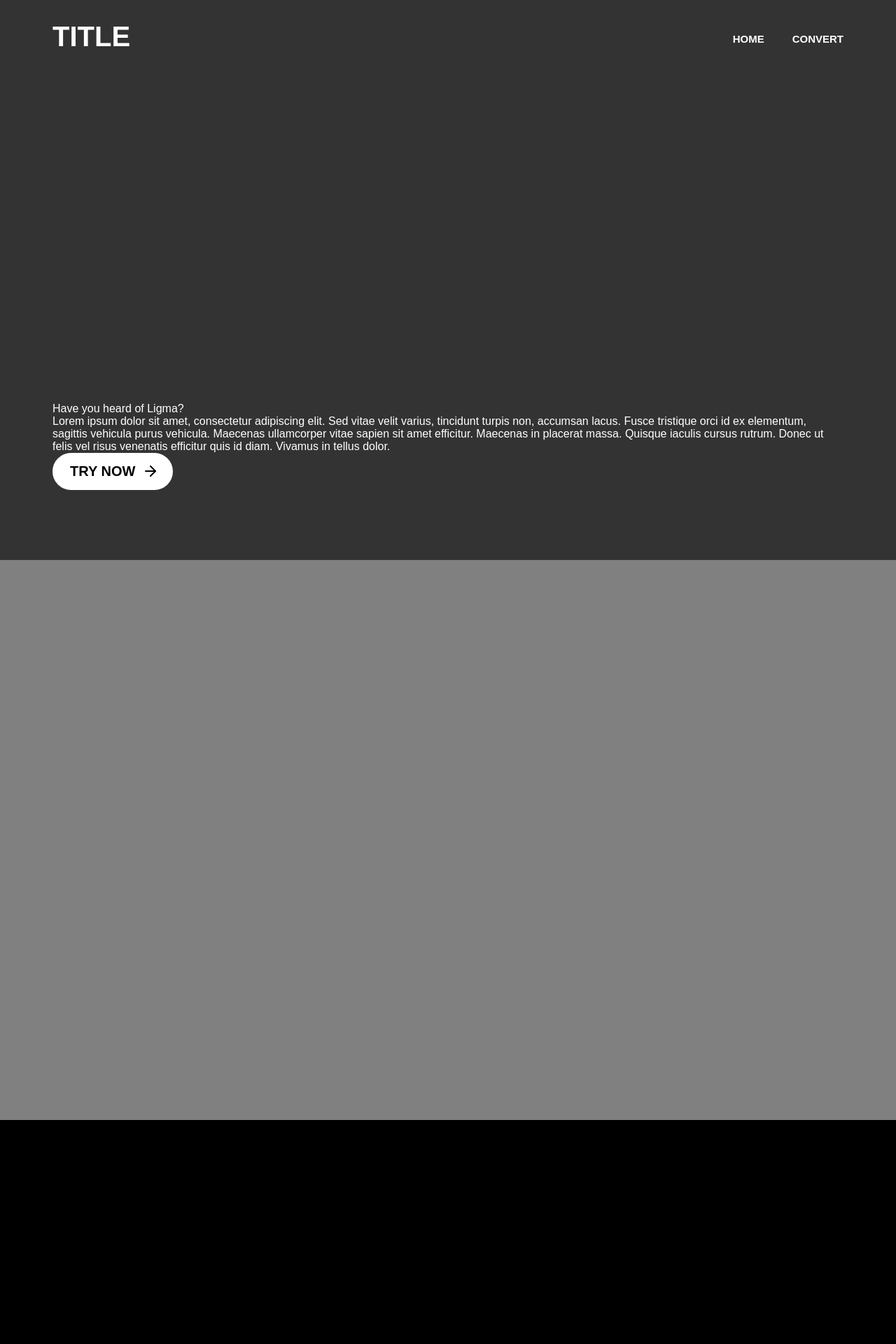
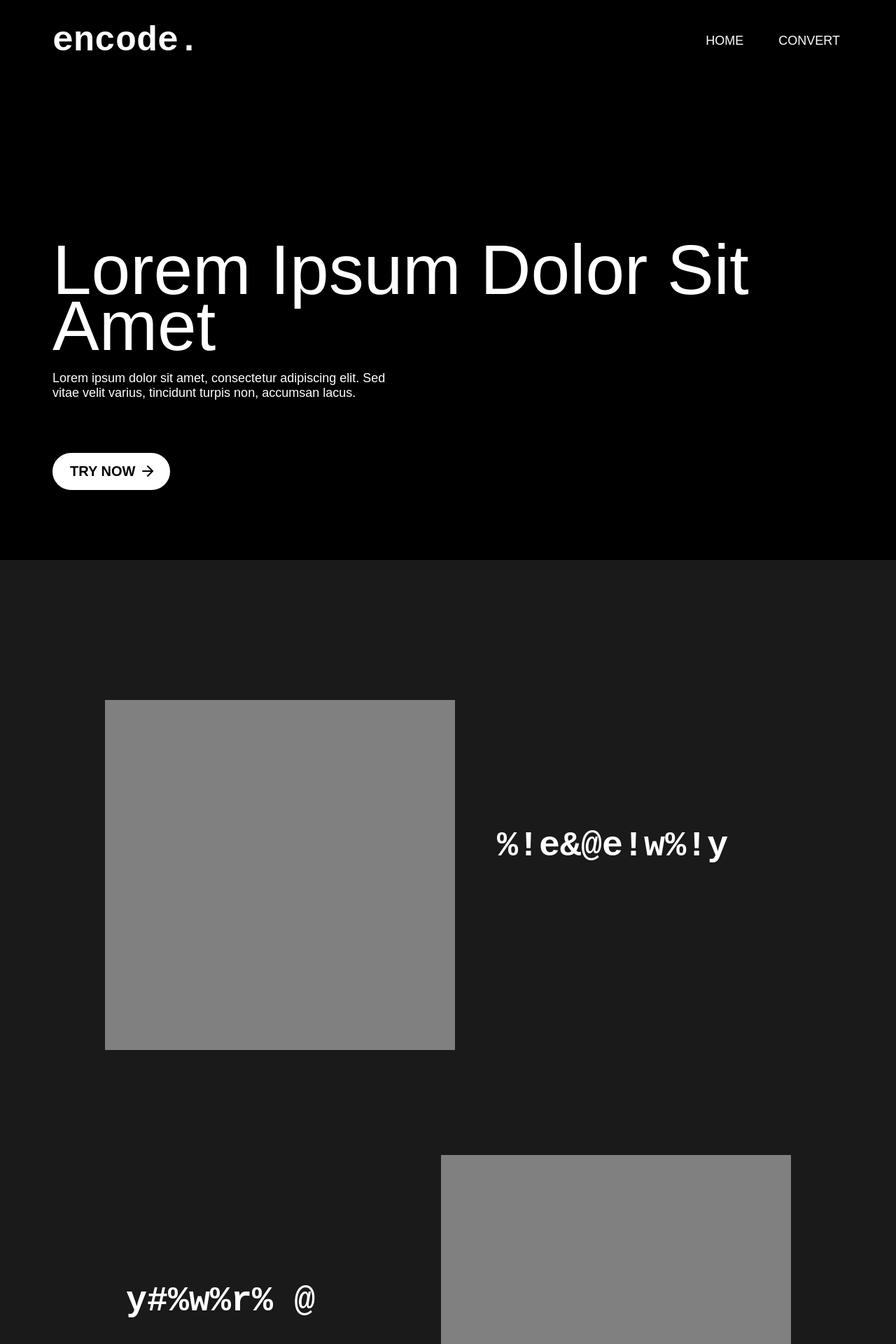
Before and after one commit to cool-walruses/nwhacks2023-frontend, a React (Vite) app: page / in a window 1280 px wide. Shown: the top 1920 px of the page at 70% size. Before the commit the page ends 1600 px from the top, so only its background shows below. Built offline with nearby package versions, Linux system fonts and the light colour scheme; a web font is replaced by a local one.

Commit message:
More stuff

```diff
--- a/index.html
+++ b/index.html
@@ -4,7 +4,7 @@
     <meta charset="UTF-8" />
     <link rel="icon" type="image/svg+xml" href="" /> <!-- TODO -->
     <meta name="viewport" content="width=device-width, initial-scale=1.0" />
-    <title>Vite + React + TS</title> <!-- TODO -->
+    <title>encode.</title>
 
     <link rel="preconnect" href="https://fonts.googleapis.com">
     <link rel="preconnect" href="https://fonts.gstatic.com" crossorigin>
--- a/package.json
+++ b/package.json
@@ -12,6 +12,7 @@
     "@emotion/react": "^11.10.5",
     "@emotion/styled": "^11.10.5",
     "axios": "^1.2.3",
+    "gsap": "^3.11.4",
     "normalize.css": "^8.0.1",
     "react": "^18.2.0",
     "react-dom": "^18.2.0",
--- /dev/null
+++ b/src/components/LinkButtonWithArrow.tsx
@@ -0,0 +1,45 @@
+import { css } from "@emotion/react"
+import { PropsWithChildren } from "react"
+import { ArrowRight } from "react-feather"
+import { Link } from "wouter"
+import { transition } from "../const/styles"
+import Button from "./Button"
+
+type LinkButtonWithArrow = {
+  href: string
+}
+
+const LinkButtonWithArrow: React.FC<PropsWithChildren<LinkButtonWithArrow>> = ({ href, children }) => {
+  return (
+    <Link href={href}>
+      <Button
+        css={css`
+          display: flex;
+          align-items: center;
+          position: relative;
+          padding-right: 50px;
+          cursor: pointer;
+
+          &:hover {
+            .arrow {
+              margin-right: -5px;
+            }
+          }
+        `}
+      >
+        {children}
+        <ArrowRight
+          className="arrow"
+          css={css`
+            ${transition("margin-right")}
+            margin-top: -1px;
+            position: absolute;
+            right: 20px;
+          `}
+        />
+      </Button>
+    </Link>
+  )
+}
+
+export default LinkButtonWithArrow
--- /dev/null
+++ b/src/components/animations/FadeIn.tsx
@@ -0,0 +1,45 @@
+import gsap from "gsap";
+import ScrollTrigger from "gsap/ScrollTrigger";
+import React, { PropsWithChildren } from "react";
+import { useLayoutEffect, useRef } from "react"
+
+const FadeIn: React.FC<PropsWithChildren> = ({ children }) => {
+  gsap.registerPlugin(ScrollTrigger);
+
+  const id = `fadein${Math.floor(Math.random() * 1000)}`;
+  const ref = useRef<any>();
+
+  useLayoutEffect(() => {
+    const element = ref.current;
+    if (element) {
+      const chars = element.querySelectorAll(".char");
+
+      const ctx = gsap.context(() => {
+          gsap.fromTo(element, {
+            opacity: 0,
+            y: 30
+          }, {
+            duration: 0.5,
+            opacity: 1,
+            y: 0,
+            delay: 0.03,
+            scrollTrigger: {
+              trigger: element,
+              start: 'top-=30px bottom',
+              end: 'top center',
+              toggleActions: 'play none none reverse',
+              onEnter: () => gsap.set(element, { opacity: 0 }),
+            },
+
+          });
+        }, element);
+
+
+      return () => ctx.revert();
+    }
+  }, []);
+
+  return <div ref={ref} id={id}>{children}</div>;
+}
+
+export default FadeIn
--- /dev/null
+++ b/src/components/animations/Scramble.tsx
@@ -0,0 +1,52 @@
+import gsap from "gsap";
+import ScrollTrigger from "gsap/ScrollTrigger";
+import React from "react";
+import { useLayoutEffect, useRef } from "react"
+
+const symbols = [..."!@#$%&*qwerty/"];
+
+type ScrambleProps = {
+  text: string,
+}
+
+const Scramble: React.FC<ScrambleProps> = ({ text }) => {
+  gsap.registerPlugin(ScrollTrigger);
+
+  const id = `scramble${Math.floor(Math.random() * 1000)}`;
+  const ref = useRef<any>();
+
+  useLayoutEffect(() => {
+    const element = ref.current;
+    if (element) {
+      const chars = element.querySelectorAll(".char");
+
+      const ctx = gsap.context(() => {
+        chars.forEach((char: any, i: number) => {
+          gsap.to(char, {
+            duration: 0.05,
+            keyframes: {
+              innerHTML: Array(2).fill(() => { return () => symbols[Math.floor(Math.random() * symbols.length)] })
+            },
+            opacity: 1,
+            delay: (i+1)*0.05,
+            onComplete: () => { gsap.set(char, { innerHTML: text[i], delay: 0.05 }); },
+            scrollTrigger: {
+              trigger: element,
+              start: 'top bottom',
+              end: 'bottom center',
+              toggleActions: 'play none none reset',
+              onEnter: () => gsap.set(char, { opacity: 0 }),
+            },
+
+          });
+        }, element);
+      });
+
+      return () => ctx.revert();
+    }
+  }, []);
+
+  return <span ref={ref} id={id}>{Array(text.length).fill(<span className="char"></span>)}</span>;
+}
+
+export default Scramble
--- a/src/const/styles.tsx
+++ b/src/const/styles.tsx
@@ -1,3 +1,5 @@
+const getPx = (num: number) => `${num}px`;
+
 export const colors = {
 }
 
@@ -7,9 +9,27 @@ export const FONT_WEIGHT = {
     BLACK: 700
 }
 
+const padding = {
+    left: 75,
+    right: 75,
+    top: 30,
+    bottom: 100
+}
+
 export const HOME_PADDING = {
-    LEFT: "75px",
-    RIGHT: "75px",
-    TOP: "30px",
-    BOTTOM: "100px"
+    LEFT: getPx(padding.left),
+    RIGHT: getPx(padding.right),
+    TOP: getPx(padding.top),
+    BOTTOM: getPx(padding.bottom)
 }
+
+const paddingExtraFactor = 2;
+
+export const HOME_PADDING_EXTRA = {
+    LEFT: getPx(padding.left * paddingExtraFactor),
+    RIGHT: getPx(padding.right * paddingExtraFactor),
+    TOP: getPx(padding.top * paddingExtraFactor),
+    BOTTOM: getPx(padding.bottom * paddingExtraFactor)
+}
+
+export const transition = (property: string) => `transition: ${property} 0.25s ease-in-out;`;
--- /dev/null
+++ b/src/const/urls.tsx
@@ -0,0 +1 @@
+export const CHATBOT_URL = "/convert";
--- a/src/index.css
+++ b/src/index.css
@@ -64,13 +64,12 @@ body {
   min-height: 100vh;
 }
 
-.display, .display-bold {
-  font-family: 'Bios', sans-serif;
-  text-transform: uppercase;
+.display {
+  font-family: 'Input Mono', monospace;
 }
 
-.display-bold {
-  font-weight: bold;
+.header {
+  line-height: 0.8em;
 }
 
 code {
--- a/src/pages/Home.tsx
+++ b/src/pages/Home.tsx
@@ -1,6 +1,7 @@
 import Intro from "./home/Intro"
 import Landing from "./home/Landing"
 import NavBar from "./home/NavBar"
+import Team from "./home/Team"
 
 const Home: React.FC = () => {
   return (
@@ -8,6 +9,7 @@ const Home: React.FC = () => {
       <NavBar />
       <Landing />
       <Intro />
+      <Team />
     </>
   )
 }
--- a/src/pages/home/Intro.tsx
+++ b/src/pages/home/Intro.tsx
@@ -1,16 +1,89 @@
 import { css } from "@emotion/react"
+import styled from "@emotion/styled";
+import FadeIn from "../../components/animations/FadeIn";
+import Scramble from "../../components/animations/Scramble";
+import { FONT_WEIGHT, HOME_PADDING, HOME_PADDING_EXTRA } from "../../const/styles";
+
+type BlockProps = {
+  header: string,
+  body: string
+}
+
+const Block: React.FC<BlockProps> = ({ header, body }) => {
+  return (
+    <div
+      css={css`
+        padding: 30px;
+        display: flex;
+        flex-direction: column;
+        justify-content: center;
+      `}
+    >
+      <div
+        className="display header"
+        css={css`
+          font-weight: bold;
+          font-size: 50px;
+          margin-bottom: 20px;
+        `}
+      >
+        <Scramble text={header} />
+      </div>
+
+      <div
+        css={css`
+          font-size: 18px;
+        `}
+      >
+        <FadeIn>{body}</FadeIn>
+      </div>
+    </div>
+  );
+}
+
+const Aligner = styled.div`
+  display: flex;
+  gap: 30px;
+`
+
+const Image = styled.div`
+  flex-shrink: 0;
+  width: 500px;
+  height: 500px;
+  background: grey;
+`
 
 const Intro: React.FC = () => {
   return (
-    <>
-      <div
-        css={css`
-          width: 100%;
-          height: 100vh;
-          background: grey;
-        `}
-      />
-    </>
+    <div
+      css={css`
+        width: 100%;
+        background: #1A1A1A;
+        padding: ${HOME_PADDING_EXTRA.BOTTOM} ${HOME_PADDING_EXTRA.LEFT};
+
+        display: flex;
+        flex-direction: column;
+        justify-content: space-evenly;
+        gap: ${HOME_PADDING_EXTRA.LEFT};
+      `}
+    >
+      <Aligner>
+        <Image />
+        <Block
+          header="Section One"
+          body="Body text for section one. Body text for section one. Body text for section one. Body text for section one. Body text for section one."
+        />
+      </Aligner>
+
+      <Aligner>
+        <Block
+          header="Section Two"
+          body="Body text for section one. Body text for section one. Body text for section one. Body text for section one. Body text for section one."
+        />
+        <Image />
+      </Aligner>
+
+    </div>
   )
 }
 
--- a/src/pages/home/Landing.tsx
+++ b/src/pages/home/Landing.tsx
@@ -1,7 +1,7 @@
 import { css } from "@emotion/react"
-import { ArrowRight } from "react-feather"
-import Button from "../../components/Button"
-import { HOME_PADDING } from "../../const/styles"
+import LinkButtonWithArrow from "../../components/LinkButtonWithArrow"
+import { FONT_WEIGHT, HOME_PADDING } from "../../const/styles"
+import { CHATBOT_URL } from "../../const/urls"
 
 const Landing: React.FC = () => {
   return (
@@ -9,7 +9,6 @@ const Landing: React.FC = () => {
       css={css`
         width: 100%;
         height: 100vh;
-        background: #333333;
       `}
     >
       <div
@@ -27,27 +26,28 @@ const Landing: React.FC = () => {
             padding-right: ${HOME_PADDING.RIGHT};
           `}
         >
-          <div>Have you heard of Ligma?</div>
-
-          <div>
-            Lorem ipsum dolor sit amet, consectetur adipiscing elit. Sed vitae velit varius, tincidunt turpis non, accumsan lacus. Fusce tristique orci id ex elementum, sagittis vehicula purus vehicula. Maecenas ullamcorper vitae sapien sit amet efficitur. Maecenas in placerat massa. Quisque iaculis cursus rutrum. Donec ut felis vel risus venenatis efficitur quis id diam. Vivamus in tellus dolor.
+          <div
+            className="header"
+            css={css`
+              margin-bottom: 25px;
+              font-size: 100px;
+              font-weight: ${FONT_WEIGHT.BOLD};
+            `}
+          >
+            Lorem Ipsum Dolor Sit Amet
           </div>
 
-          <Button
+          <div
             css={css`
-              display: flex;
-              align-items: center;
+              margin-bottom: 75px;
+              width: 500px;
+              font-size: 18px;
             `}
           >
-            Try now
-            <ArrowRight
-              css={css`
-                margin-top: -2px;
-                margin-left: 10px;
-                margin-right: -5px;
-              `}
-            />
-          </Button>
+            Lorem ipsum dolor sit amet, consectetur adipiscing elit. Sed vitae velit varius, tincidunt turpis non, accumsan lacus.
+          </div>
+
+          <LinkButtonWithArrow href={CHATBOT_URL}>Try now</LinkButtonWithArrow>
         </div>
       </div>
     </div>
--- a/src/pages/home/NavBar.tsx
+++ b/src/pages/home/NavBar.tsx
@@ -1,6 +1,8 @@
 import { css } from "@emotion/react"
+import { PropsWithChildren } from "react"
 import { Link } from "wouter"
-import { HOME_PADDING } from "../../const/styles"
+import { FONT_WEIGHT, HOME_PADDING, transition } from "../../const/styles"
+import { CHATBOT_URL } from "../../const/urls"
 
 const NavBar: React.FC = () => {
   return (
@@ -17,27 +19,46 @@ const NavBar: React.FC = () => {
       `}
     >
       <Link
-        className="display-bold"
+        className="display"
         href="/"
         css={css`
-          font-size: 40px;
-          padding-bottom: 7px;
+          font-weight: bold;
+          font-size: 50px;
         `}
-      >Title</Link>
+      >encode.</Link>
 
       <div
         css={css`
           a {
-            font-weight: bold;
+            font-weight: ${FONT_WEIGHT.BOLD};
             display: inline-block;
             margin-left: 40px;
-            font-size: 15px;
+            font-size: 18px;
             text-transform: uppercase;
+            position: relative;
+            padding: 5px;
+
+            &::before {
+              background: #ffffff;
+              opacity: 0;
+              content: '';
+              width: 100%;
+              height: 2px;
+              display: block;
+              position: absolute;
+              z-index: -1;
+              bottom: 0;
+              ${transition("opacity")}
+            }
+
+            &:hover::before {
+              opacity: 1;
+            }
           }
         `}
       >
         <Link href="/">Home</Link>
-        <Link href="/convert">Convert</Link>
+        <Link href={CHATBOT_URL}>Convert</Link>
       </div>
     </div>
   )
```
Also changed, not shown: 1 other file (tests, documents, lock files or other folders).
